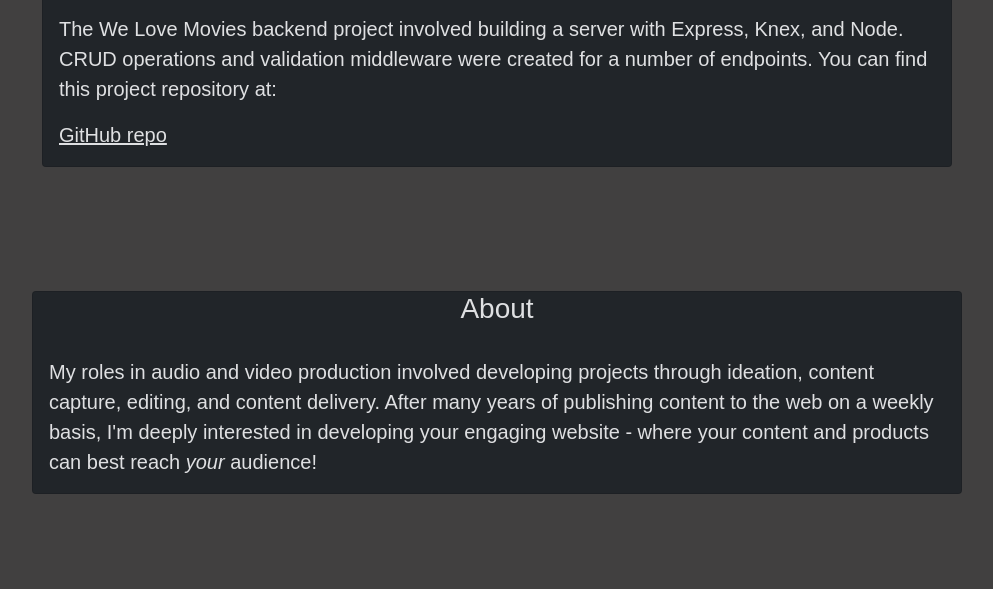
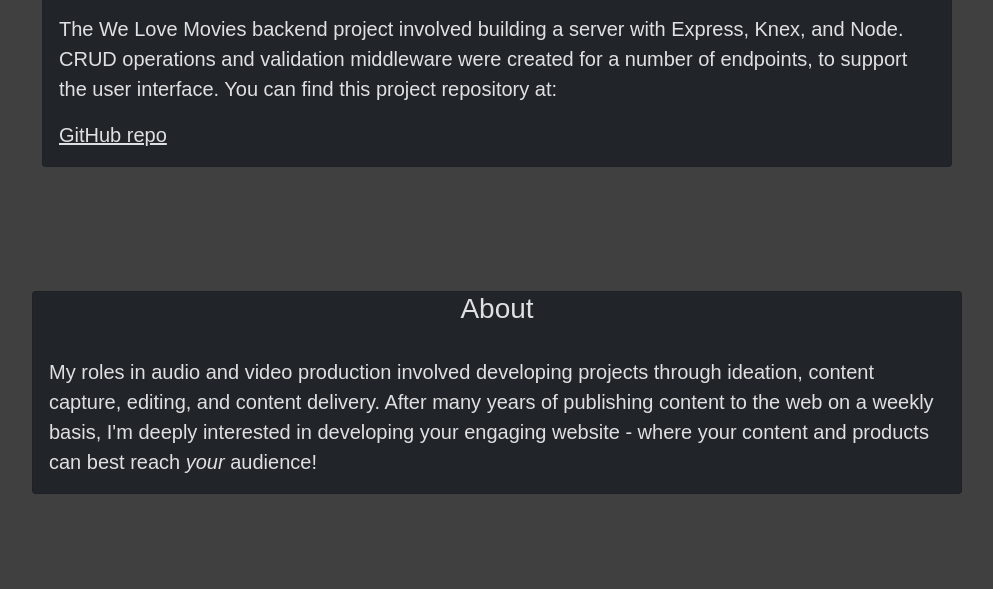
Before and after one commit to PatrickDev14/Patrick-Lauher-portfolio, a plain HTML site: page index.html in a window 1280 px wide. Shown: the part 1530-2119 px from the top of the page, without its empty margins (143-1136 px from the left). Drawn offline with nearby package versions, Linux system fonts and the light colour scheme.

Commit message:
update text

```diff
--- a/index.html
+++ b/index.html
@@ -41,8 +41,8 @@
               <div class="card-body">
                 <p class="card-text">
                   The We Love Movies backend project involved building a server with Express, Knex, and Node.
-                  CRUD operations and validation middleware were created for a number of endpoints. You can find
-                  this project repository at:
+                  CRUD operations and validation middleware were created for a number of endpoints, to support the user interface.
+                  You can find this project repository at:
                 </p>
                 <a href="https://github.com/PatrickDev14/WeLoveMovies-back-end" target="_blank" card-link">GitHub repo</a>
               </div>
```
